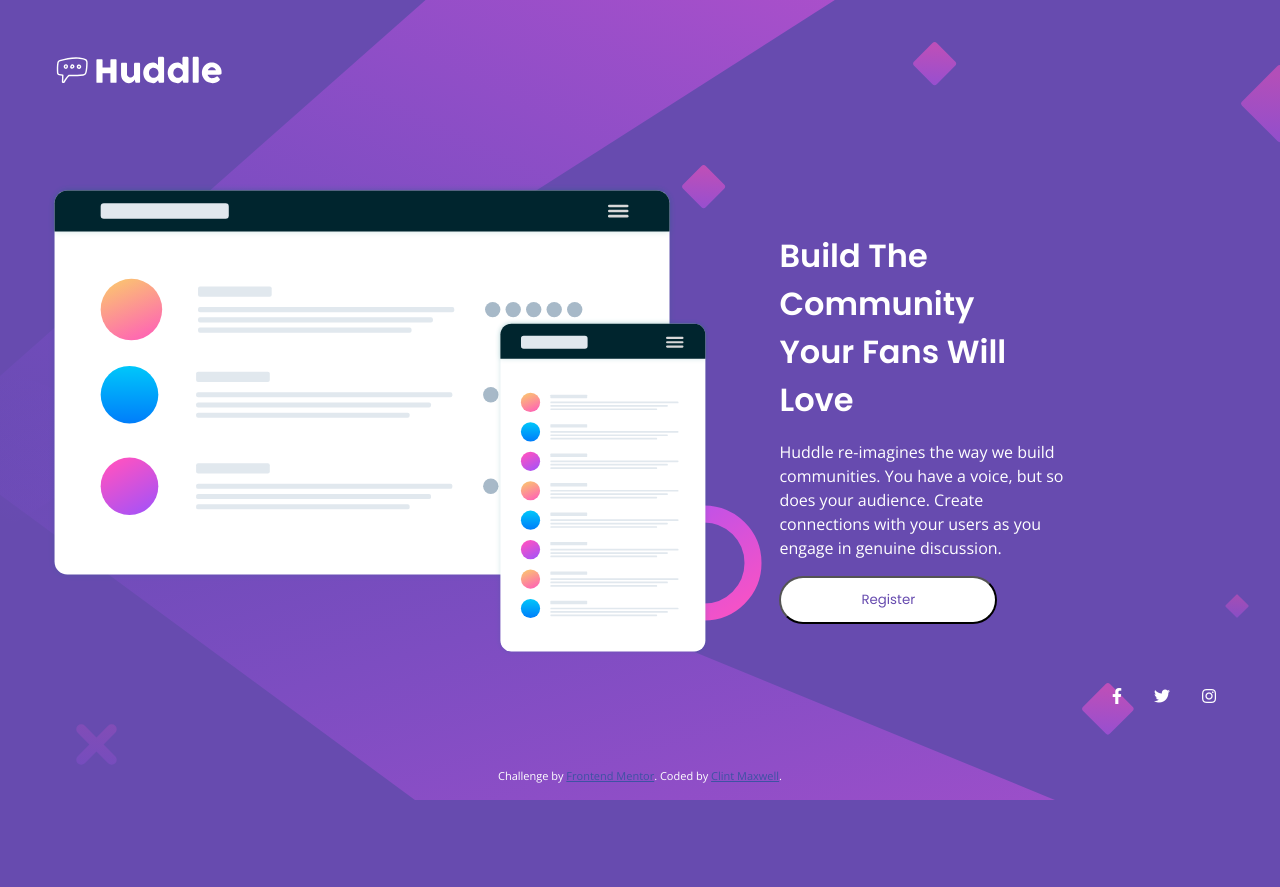
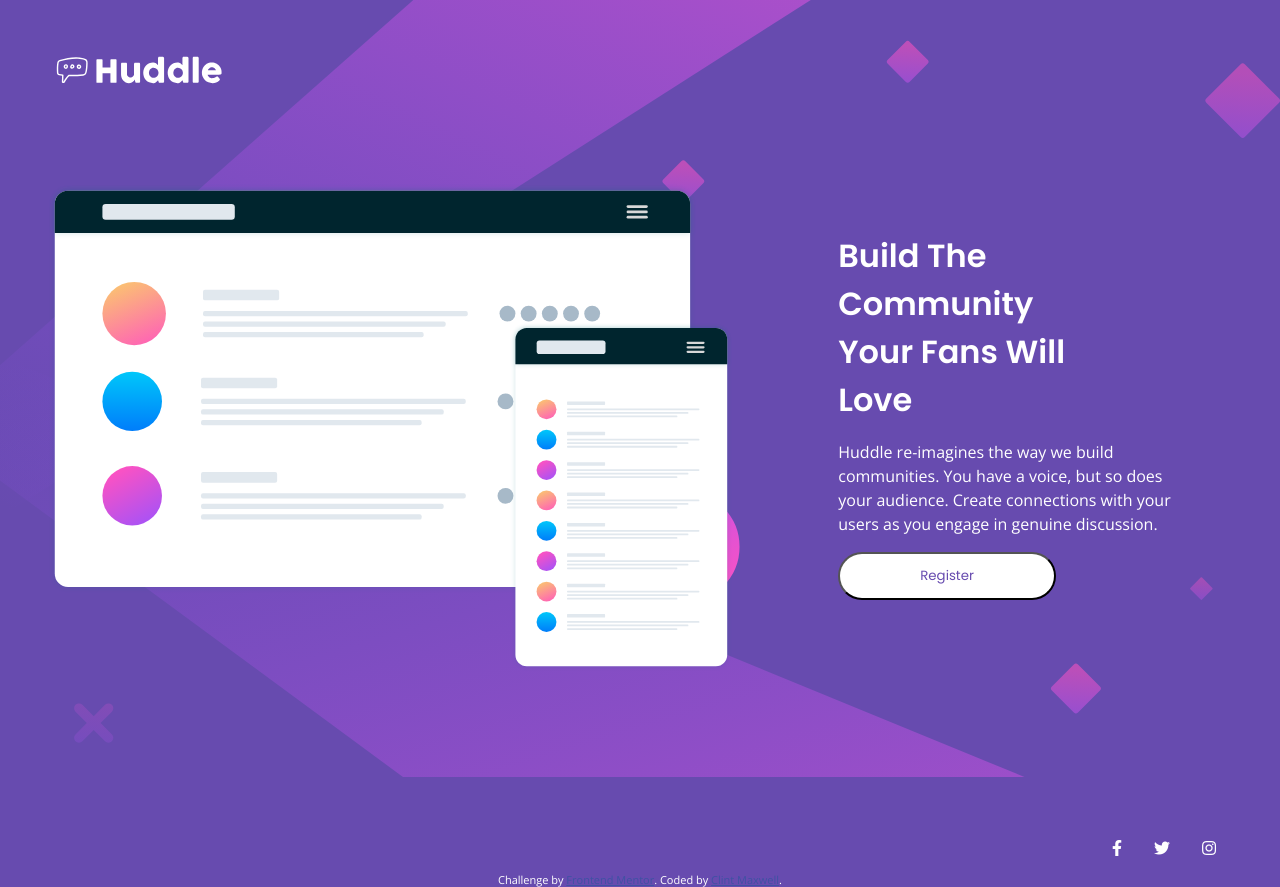
Before and after one commit to AntonioHouTX/huddle-landing-page-with-single-introductory-section-master, a plain HTML site: page index.html in a window 1280 px wide. Before the commit the page ends 800 px from the top, so only its background shows below. Drawn offline with nearby package versions, Linux system fonts and the light colour scheme.

Commit message:
Added final touches on mobile version of website.

```diff
--- a/css/styles.css
+++ b/css/styles.css
@@ -8,6 +8,8 @@ body {
   background-color: hsl(257, 40%, 49%);
   color: white;
   background-repeat: no-repeat;
+  background-size: contain;
+
 }
 
 h1 {
@@ -82,7 +84,6 @@ button:active {
   }
 
   .icons {
-    /* height: 2rem; */
     justify-content: center;
     align-content: space-between;
   }
@@ -101,7 +102,7 @@ button:active {
   }
 
   .container {
-    margin: 3rem;
+    margin: 3rem 3rem 0 3rem;
     /* grid-template-columns: 1fr 1fr;
     grid-template-rows: 1fr; */
   }
@@ -123,21 +124,21 @@ button:active {
   h1,
   .paragraph,
   .register {
-
     text-align: left;
-    margin-left: 25rem;
+    margin-left: 28rem;
   }
 
   h1 {
     margin-top: 6rem;
-    margin-right: 12rem;
+    margin-right: 8rem;
     font-size: 200%;
   }
 
   .paragraph {
-    margin-right: 10rem;
+    margin-right: 2rem;
   }
   .icons {
     justify-content: flex-end;
+    margin-top: 15rem;
   }
 }
```
